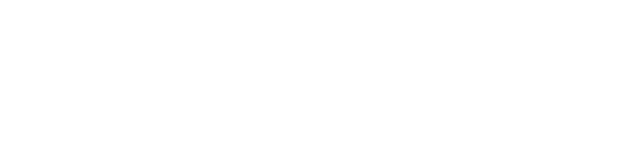
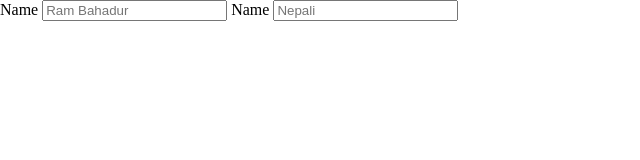
Before and after one commit to Shagain/basic-form, a plain HTML site: page index.html in a window 1280 px wide. Shown: the whole page, without its empty margins (0-640 px from the left). Drawn offline with Linux system fonts and the light colour scheme.

Commit message:
checking with basic input field

```diff
--- a/index.html
+++ b/index.html
@@ -9,5 +9,14 @@
 </head>
 <body>
 
+  <form action="">
+    <label for="name">Name</label>
+    <input type="text" placeholder="Ram Bahadur" for="first-name">
+
+    <label for="last-name">Name</label>
+    <input type="text" placeholder="Nepali" for="last-name">
+
+  </form>
+
 </body>
 </html>
```
